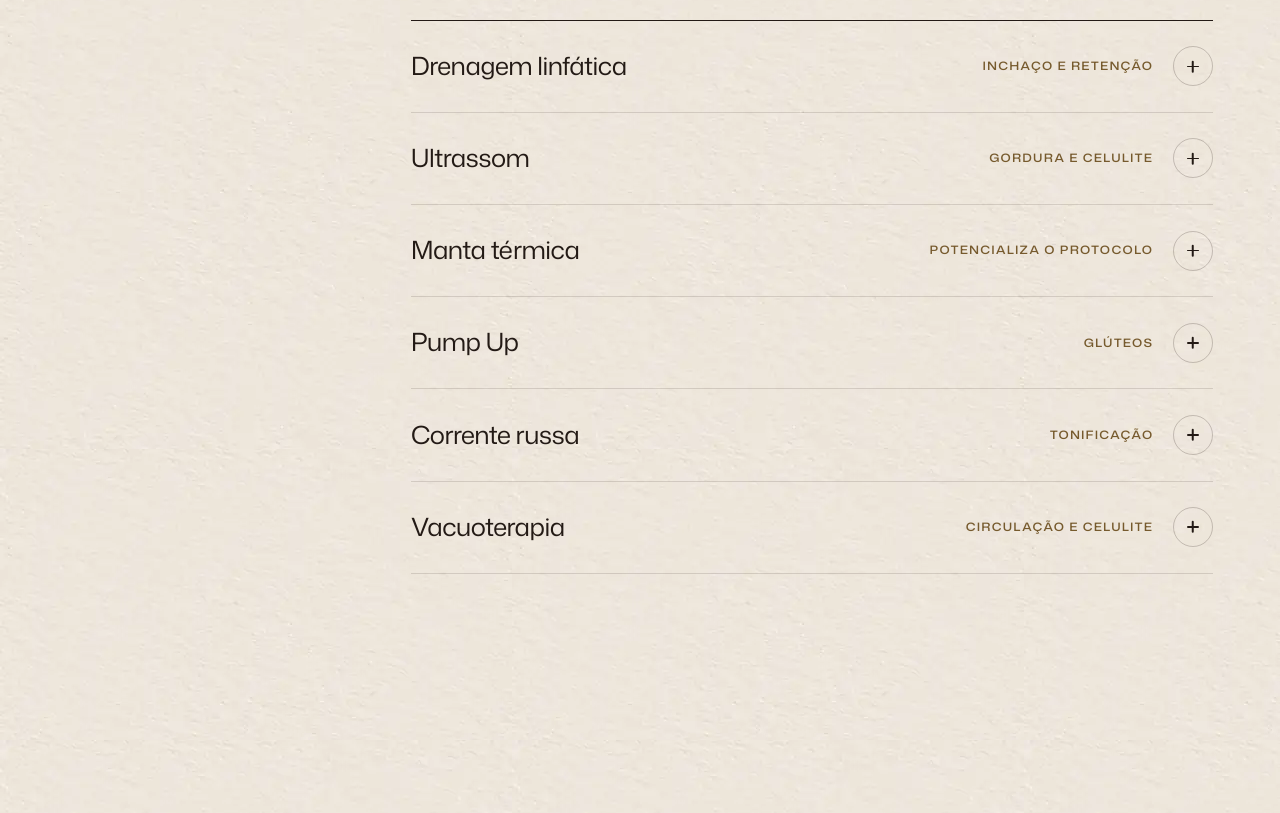
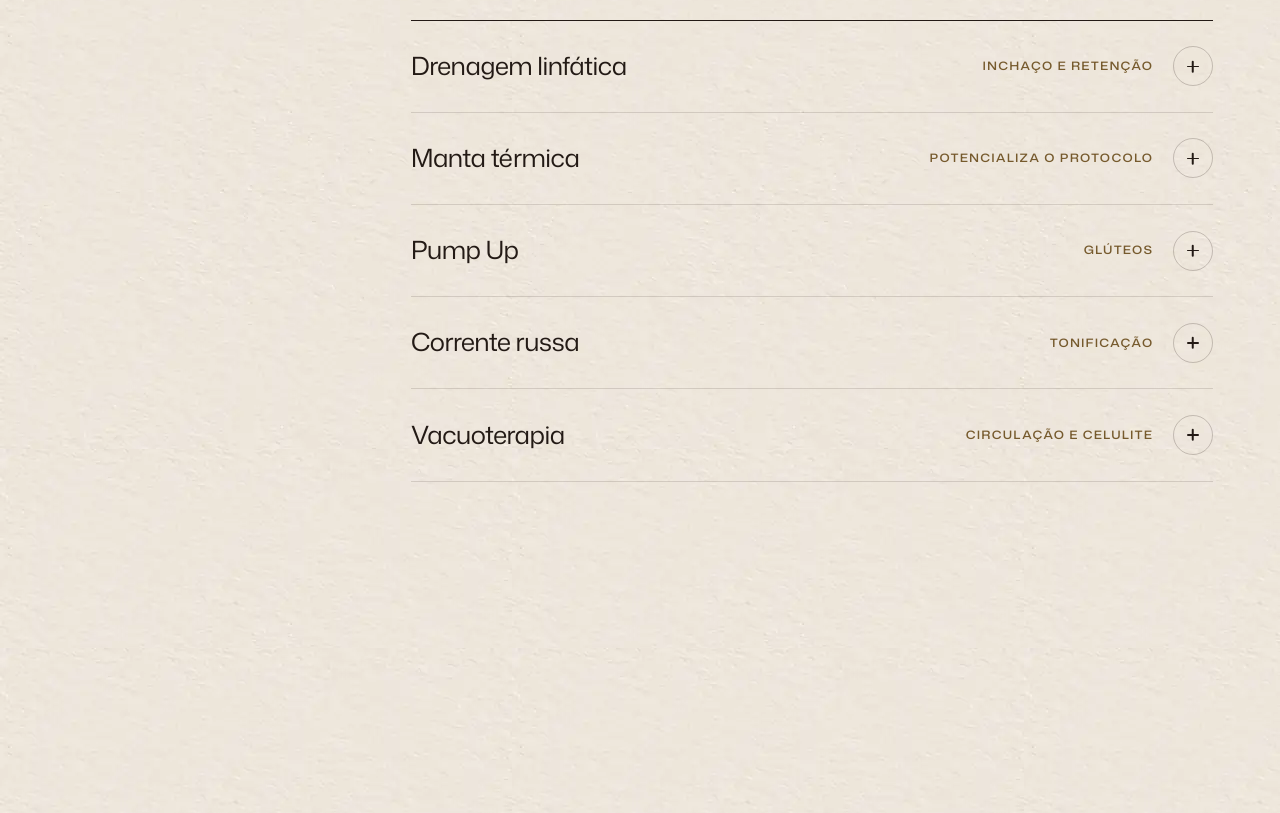
Before and after one commit to solutionsnovaai-bit/dra-gabrielasilva, a React (Vite) app: page / in a window 1280 px wide. Shown: the part 4946-5759 px from the top of the page. Built offline with nearby package versions, Linux system fonts and the light colour scheme.

Commit message:
Tira o Ultrassom da lista de aparelhos
Co-Authored-By: Claude Opus 5.5 <noreply@anthropic.com>
Claude-Session: https://claude.ai/code/session_017dAxg94qkYa5u8j4Z2fkQ9

```diff
--- a/src/content/cuidados.ts
+++ b/src/content/cuidados.ts
@@ -144,12 +144,6 @@ export const CAPITULOS: Capitulo[] = [
         mensagem: 'a drenagem linfática',
       },
       {
-        nome: 'Ultrassom',
-        tag: 'Gordura e celulite',
-        descricao: 'Ondas de ultrassom que ajudam a tratar a gordura localizada e a celulite.',
-        mensagem: 'o ultrassom',
-      },
-      {
         nome: 'Manta térmica',
         tag: 'Potencializa o protocolo',
         descricao:
```
